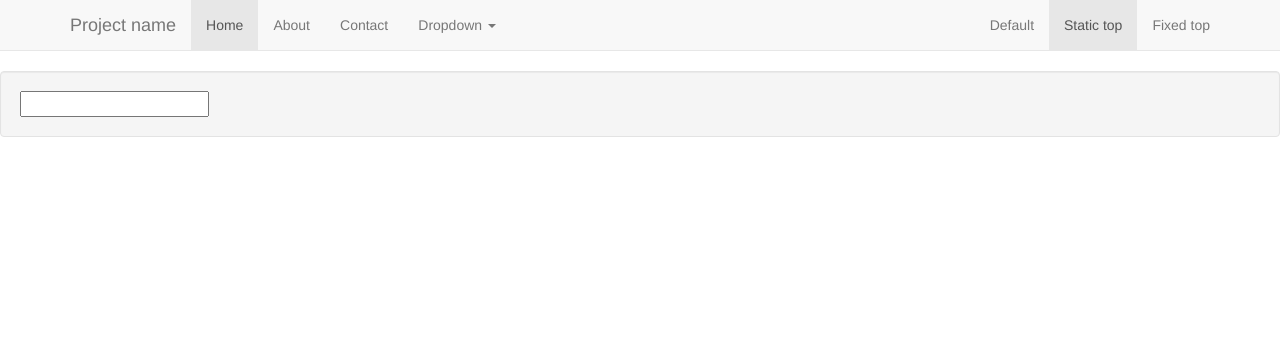
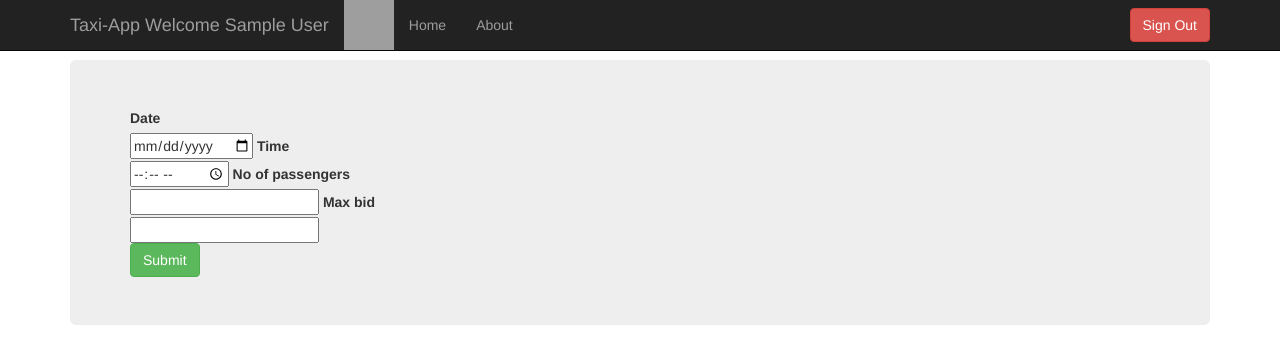
Before and after one commit to DatabaseTeamICE13/TaxiApp, a PHP site: page /hireInfo.php?startLat=1 in a window 1280 px wide. Shown: the top 364 px of the page. Run offline with PHP 8.4, Linux system fonts and the light colour scheme; the visitor is signed in with stand-in values (Sample User, id 1); data that the repository does not hold is empty; grey boxes are pictures that could not be loaded.

Commit message:
maneshge gon waden passe ekata passe eka

```diff
--- a/Header.php
+++ b/Header.php
@@ -1,7 +1,9 @@
 <?php
+
+ini_set('display_errors', 'On');
     $mysql_host = "localhost";
     $mysql_user = "root";
-    $mysql_pass = "";
+    $mysql_pass = "egodage100";
     $mysql_db = "taxiapp";
 
     if(!@mysql_connect($mysql_host,$mysql_user,$mysql_pass) || !@mysql_select_db($mysql_db)){
--- a/hireInfo.php
+++ b/hireInfo.php
@@ -20,7 +20,7 @@ session_start();
    </head>
 
   <body>
-  <nav class="navbar navbar-default navbar-static-top">
+  <nav class="navbar navbar-inverse navbar-fixed-top">
       <div class="container">
         <div class="navbar-header">
           <button type="button" class="navbar-toggle collapsed" data-toggle="collapse" data-target="#navbar" aria-expanded="false" aria-controls="navbar">
@@ -29,52 +29,42 @@ session_start();
             <span class="icon-bar"></span>
             <span class="icon-bar"></span>
           </button>
-          <a class="navbar-brand" href="#">Project name</a>
+            <img src="images/car.gif"  height="50" width="50">
+          <a class="navbar-brand" href="#">Taxi-App Welcome <?php echo $_SESSION['name'] ?></a>
         </div>
         <div id="navbar" class="navbar-collapse collapse">
           <ul class="nav navbar-nav">
-            <li class="active"><a href="#">Home</a></li>
-            <li><a href="#about">About</a></li>
-            <li><a href="#contact">Contact</a></li>
-            <li class="dropdown">
-              <a href="#" class="dropdown-toggle" data-toggle="dropdown" role="button" aria-haspopup="true" aria-expanded="false">Dropdown <span class="caret"></span></a>
-              <ul class="dropdown-menu">
-                <li><a href="#">Action</a></li>
-                <li><a href="#">Another action</a></li>
-                <li><a href="#">Something else here</a></li>
-                <li role="separator" class="divider"></li>
-                <li class="dropdown-header">Nav header</li>
-                <li><a href="#">Separated link</a></li>
-                <li><a href="#">One more separated link</a></li>
-              </ul>
-            </li>
+            <li><a href="index.php">Home</a></li>
+            <li><a href="about.php">About</a></li>
           </ul>
-          <ul class="nav navbar-nav navbar-right">
-            <li><a href="../navbar/">Default</a></li>
-            <li class="active"><a href="./">Static top <span class="sr-only">(current)</span></a></li>
-            <li><a href="../navbar-fixed-top/">Fixed top</a></li>
-          </ul>
-        </div><!--/.nav-collapse -->
+        <div id="navbar" class="navbar-collapse collapse">
+          <form class="navbar-form navbar-right" action="footer.php">
+            <button type="submit" class="btn btn-danger">Sign Out</button>
+          </form>
+        </div><!--/.navbar-collapse -->
       </div>
     </nav>
-
-	<div class="well">
-  <div id="datetimepicker2" class="input-append">
-    <input data-format="MM/dd/yyyy HH:mm:ss PP" type="text"></input>
-    <span class="add-on">
-      <i data-time-icon="icon-time" data-date-icon="icon-calendar">
-      </i>
-    </span>
-  </div>
-</div>
-<script type="text/javascript">
-  $(function() {
-    $('#datetimepicker2').datetimepicker({
-      language: 'en',
-      pick12HourFormat: true
-    });
-  });
-</script>
-
+	<br><br><br>
+	<div class="container">
+	<div class="jumbotron">
+		<form action="" method="POST" class="form-signin">
+			<label >Date</label>
+			<br>
+			<input type="date" name="date">
+			<label>Time</label><br>
+			<input type="time" name="time">
+			<label>No of passengers</label><br>
+			<input type="number" name="noOfPassengers">
+			<label>Max bid</label><br>
+			<input type="number" name="maxBid">
+			<br>
+			<button type="submit" name="submit" class="btn btn-success" >Submit</button>
+			<input type="hidden" name="startLat" value="<?php echo $_GET['startLat'];?>">
+			<input type="hidden" name="startLong" value="<?php echo $_GET['startLong'];?>">
+			<input type="hidden" name="endLat" value="<?php echo $_GET['endLat'];?>">
+			<input type="hidden" name="endLong" value="<?php echo $_GET['endLong'];?>">
+		</form>
+	</div>
+	</div>
   </body>
 </html>
--- a/passengerProfile.php
+++ b/passengerProfile.php
@@ -180,8 +180,8 @@ session_start();
         </div><!--/.navbar-collapse -->
       </div>
     </nav>
-
-	<div id="googleMap" style="width:1300px;height:550px; margin:auto; border: 3px solid #73AD21; padding: 10px;"></div>
+	<br><br>
+	<div id="googleMap" style="width:1300px;height:550px; margin:auto; border: 5px solid #73AD21; padding: 15px;"></div>
 
 
   </body>
```
